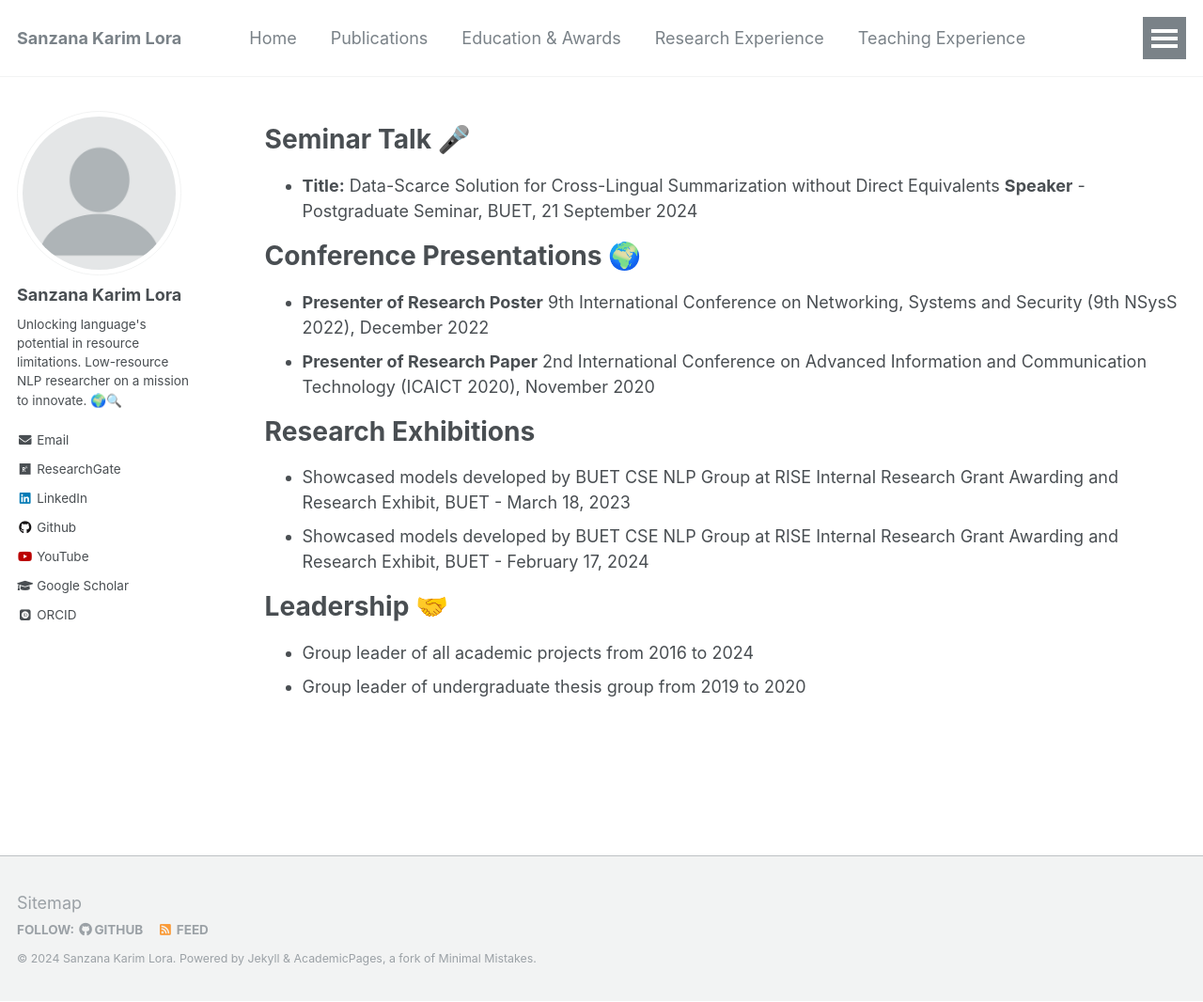
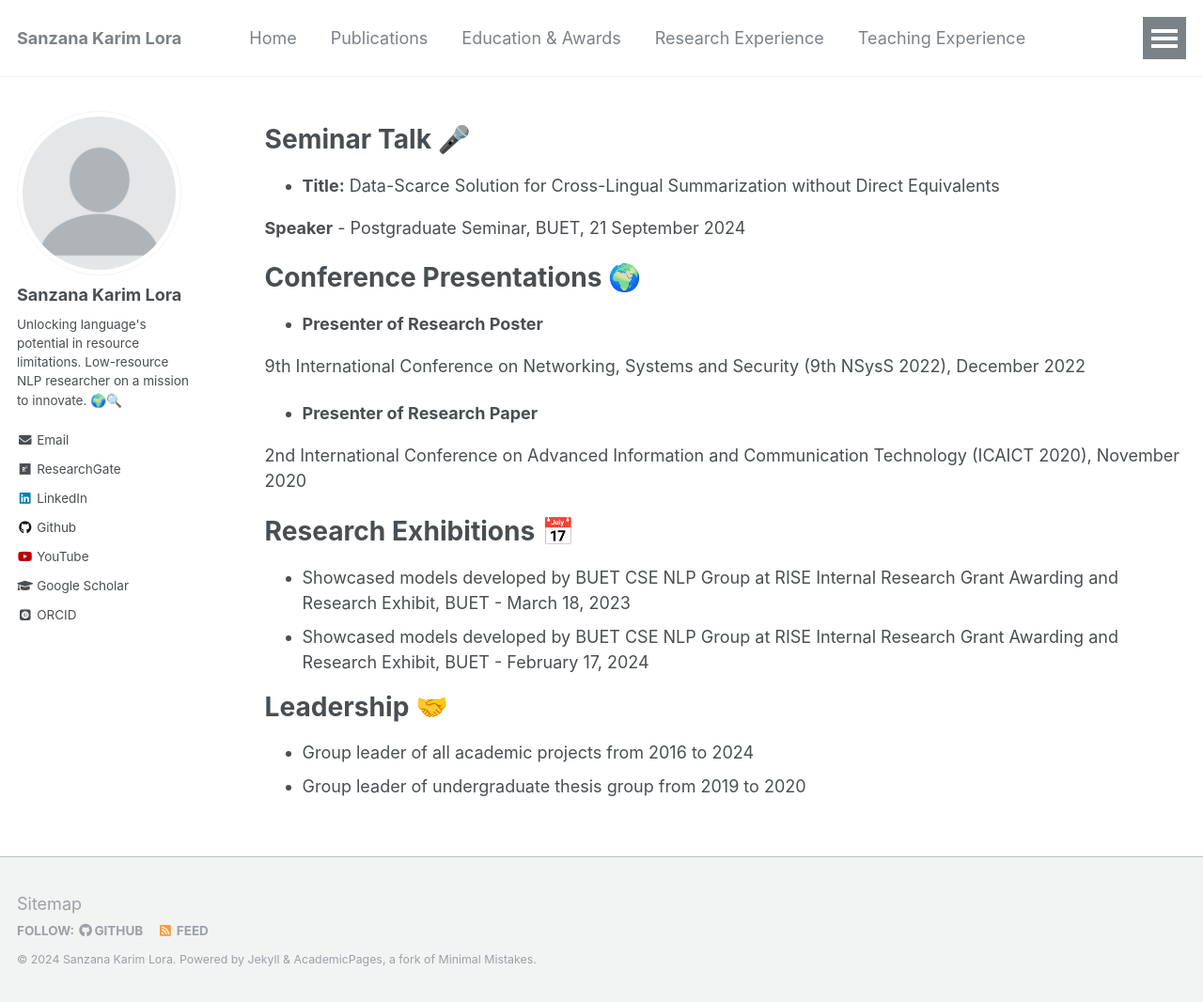
Before and after one commit to sanzanalora/sanzanalora.github.io, a Jekyll site: the page built from _pages/activities.md, in a window 1280 px wide and 1066 px high. Shown: the whole window at 94% size. Built offline with Jekyll 4.4.1, drawn with Linux system fonts in a browser that asks for light colours; some web fonts are replaced.

```diff
--- a/_pages/activities.md
+++ b/_pages/activities.md
@@ -12,16 +12,19 @@ redirect_from:
 Seminar Talk 🎤
 ======
 *  **Title:** Data-Scarce Solution for Cross-Lingual Summarization without Direct Equivalents
+
 **Speaker** - Postgraduate Seminar, BUET, 21 September 2024
 
 Conference Presentations 🌍
 ======
 * **Presenter of Research Poster**
+
 9th International Conference on Networking, Systems and Security (9th NSysS 2022), December 2022
 * **Presenter of Research Paper**
+
 2nd International Conference on Advanced Information and Communication Technology (ICAICT 2020), November 2020
 
-Research Exhibitions
+Research Exhibitions 📅
 ======
 * Showcased models developed by BUET CSE NLP Group at RISE Internal Research Grant Awarding and Research Exhibit, BUET - March 18, 2023
 * Showcased models developed by BUET CSE NLP Group at RISE Internal Research Grant Awarding and Research Exhibit, BUET - February 17, 2024
```
